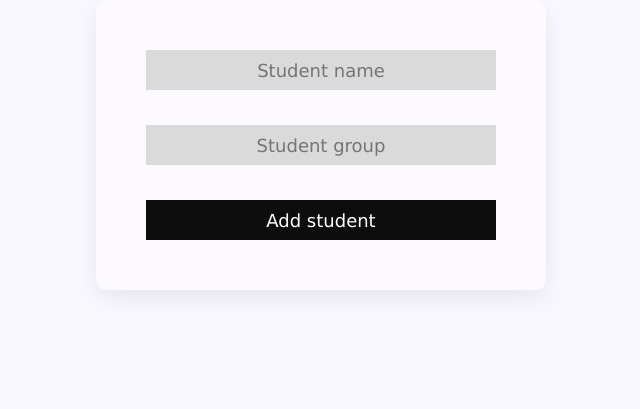
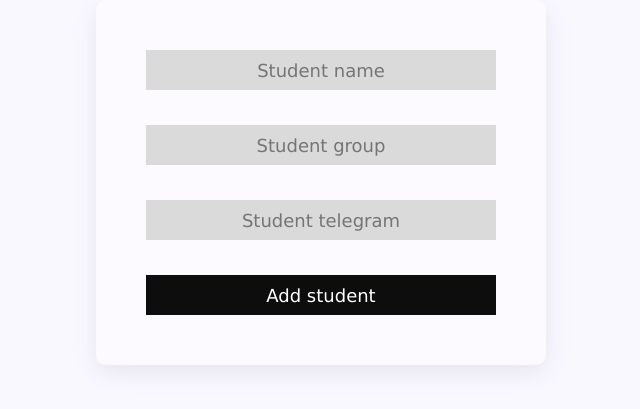
Before and after one commit to Fferly/resbot, a Python web app: template templates/add_student.jinja in a window 1280 px wide. Shown: the part 183-592 px from the top of the page, without its empty margins (319-959 px from the left). Run offline with Jinja, Linux system fonts and the light colour scheme; the template is opened without the code that fills it, so the values that code supplies are empty.

Commit message:
student tg nick added

```diff
--- a/controllers/StudentController.py
+++ b/controllers/StudentController.py
@@ -2,10 +2,11 @@ from models.student import Student
 
 class StudentController:
     @staticmethod
-    def create_student(name, group):
+    def create_student(name, group, tg_nick):
         student = Student.create(
             name=name,
-            group=group
+            group=group,
+            tg_nick=tg_nick
         )
         return student
 
--- a/controllers/WebAdminController.py
+++ b/controllers/WebAdminController.py
@@ -49,8 +49,9 @@ class WebAdminController:
         if request.method == 'POST':
             student_name = request.form['student_name']
             student_group = request.form['student_group']
+            student_tg = request.form['student_tg']
             StudentController.create_student(
-                student_name, student_group
+                student_name, student_group, student_tg
             )
             return WebAdminView.redirect_to_add_student()
         return WebAdminView.show_add_student()
--- a/models/student.py
+++ b/models/student.py
@@ -5,3 +5,4 @@ class Student(BaseModel):
     id = pw.AutoField()
     name = pw.CharField()
     group = pw.CharField()
+    tg_nick = pw.CharField()
--- a/static/js/add_student.js
+++ b/static/js/add_student.js
@@ -3,7 +3,9 @@
 window.onload = () => {
     const studentNameField    = document.getElementById('student_name'),
             studentGroupField = document.getElementById('student_group'),
+            studentTgField    = document.getElementById('student_tg'),
             submitButton      = document.getElementById('add_student_button');
+
 
     submitButton.addEventListener('mouseover', function() {
         if (!fieldsAreEmpty()) {
@@ -18,6 +20,8 @@ window.onload = () => {
     });
 
     function fieldsAreEmpty() {
-        return studentGroupField.value === '' || studentNameField.value === '';
+        return studentGroupField.value === ''
+        || studentNameField.value === ''
+        || studentTgField.value === '';
     }
 }
--- a/templates/add_student.jinja
+++ b/templates/add_student.jinja
@@ -19,6 +19,9 @@
             <section class="form__section">
                 <input class="form__input form__text_field" type="text" name="student_group" id="student_group" placeholder="Student group" required>
             </section>
+            <section class="form__section">
+                <input class="form__input form__text_field" type="text" name="student_tg" id="student_tg" placeholder="Student telegram" required>
+            </section>
             <section>
                 <input class='form__input button' type="submit" id="add_student_button" value="Add student">
             </section>
--- a/templates/students.jinja
+++ b/templates/students.jinja
@@ -16,12 +16,14 @@
         <div class="students__header">
             <p class="header__cell cell">Name</p>
             <p class="header__cell cell">Group</p>
+            <p class="header__cell cell">TG nick</p>
         </div>
 
        {% for student in students %}
         <div class="student">
             <p class="cell">{{ student.name }}</p>
             <p class="cell">{{ student.group }}</p>
+            <p class="cell">{{ student.tg_nick }}</p>
         </div>
         {% endfor %}
 
```
